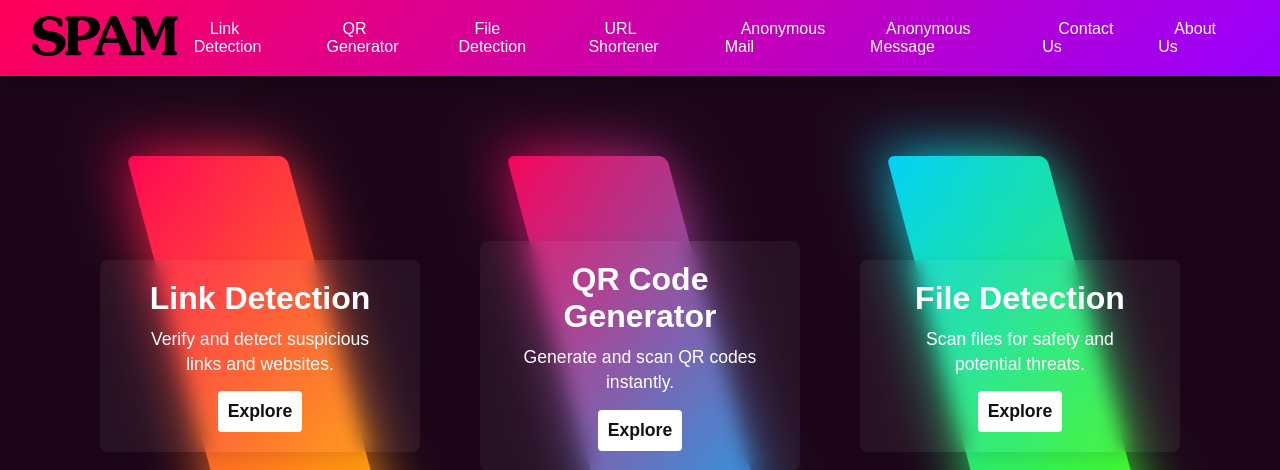
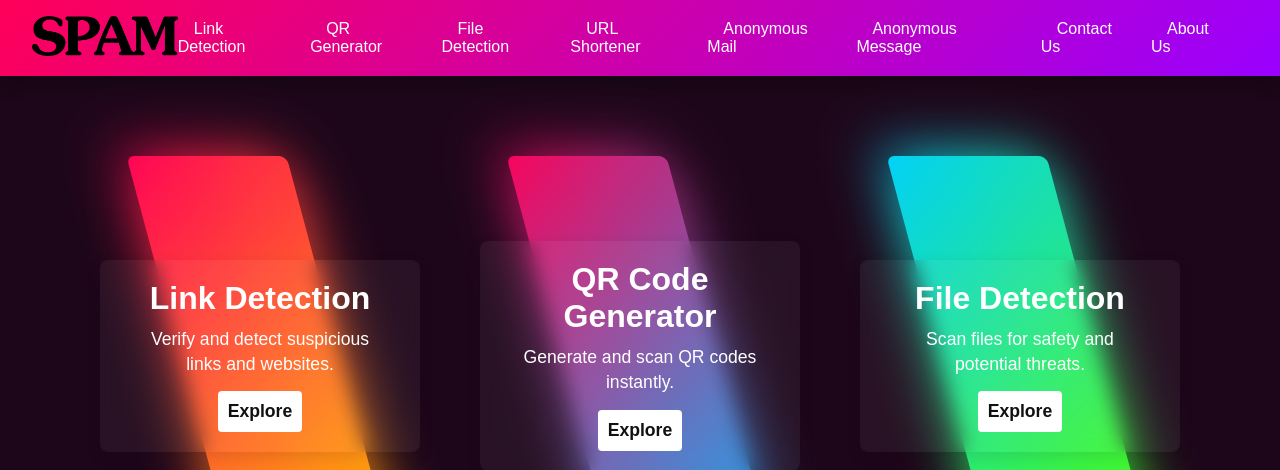
Before and after one commit to BhavikPahuja/spam_detect, a Django app: page / in a window 1280 px wide. Shown: the top 470 px of the page. Run offline with Django 5.2, Linux system fonts and the light colour scheme.

Commit message:
NavBar Fixed

```diff
--- a/static/css/home.css
+++ b/static/css/home.css
@@ -45,7 +45,7 @@ body {
 }
 
 .nav-links li {
-    margin: 0 1rem;
+    margin: 0 0rem;
 }
 
 .nav-links a {
```
